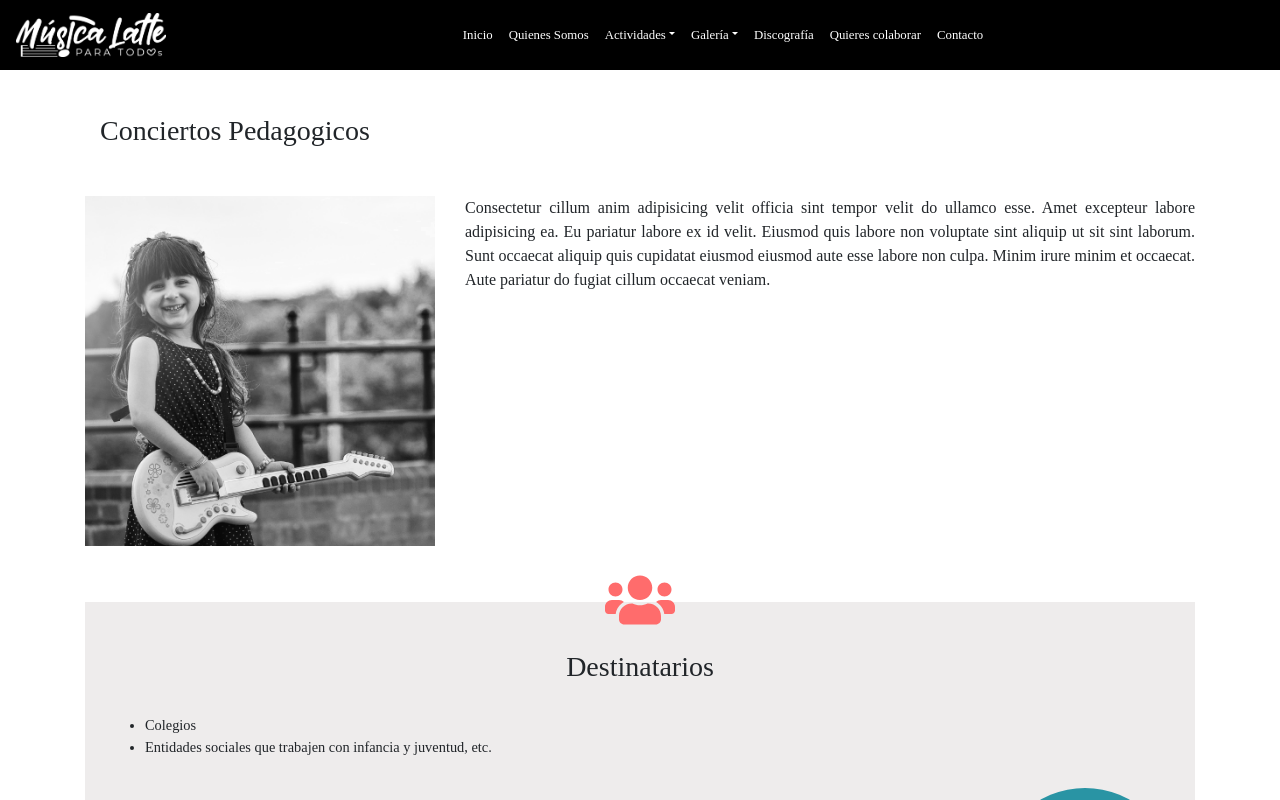
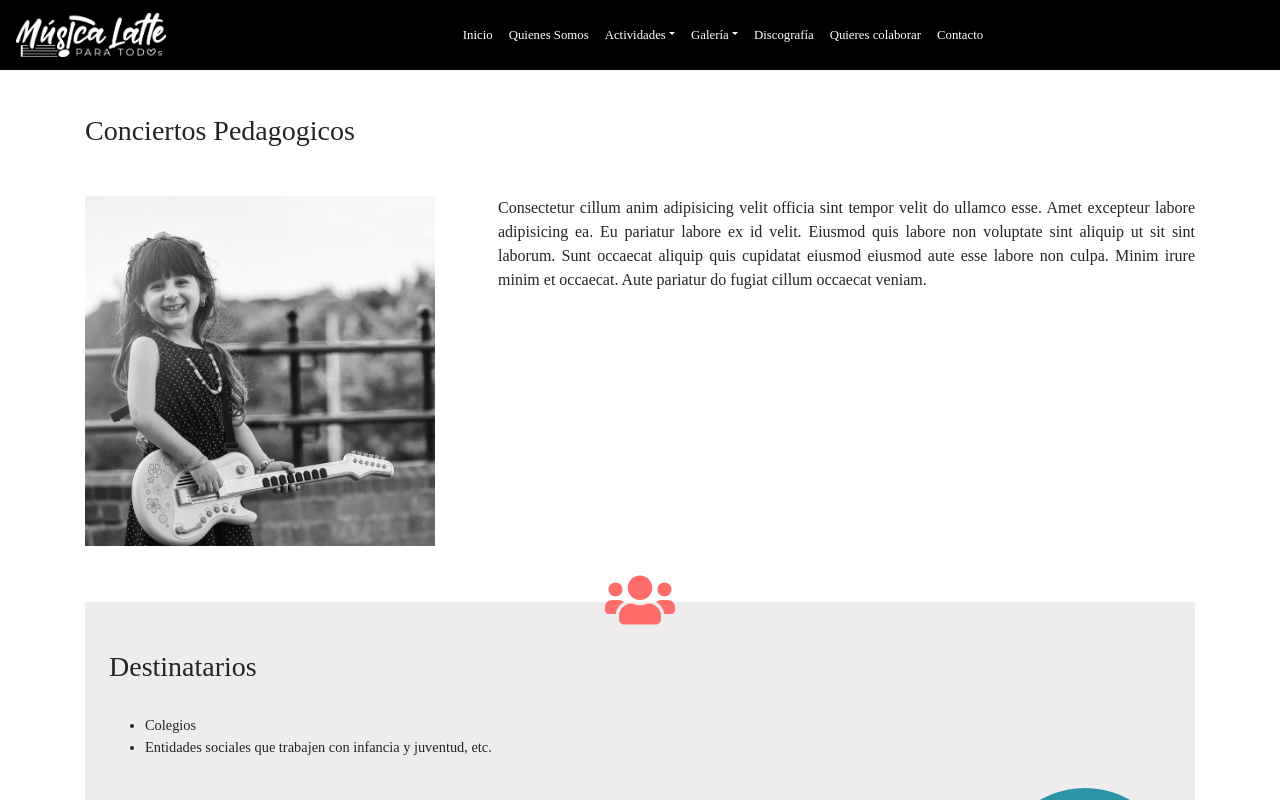
Before and after one commit to elenasacristan/m-latte, a React (Create React App) app in the folder frontend/: page / in a window 1280 px wide. Shown: the top 800 px of the page. Built offline with nearby package versions, Linux system fonts and the light colour scheme; a web font is replaced by a local one.

Commit message:
Improve styles detail component

```diff
--- a/frontend/src/components/card_detail/card_detail.js
+++ b/frontend/src/components/card_detail/card_detail.js
@@ -6,7 +6,7 @@ const CardDetail = () => {
   return (
     <div className="card-detail mx-auto">
       <FaUsers className="card-detail-icon" color="#FF6C6C" size="3.5rem"/>
-      <h3 className="text-center">Destinatarios</h3>
+      <h3 className="text-center text-lg-left pl-lg-4">Destinatarios</h3>
       <ul>
         <li>Colegios</li>
         <li>Entidades sociales que trabajen con infancia y juventud, etc.</li>
--- a/frontend/src/components/detail/detail.js
+++ b/frontend/src/components/detail/detail.js
@@ -6,7 +6,7 @@ import CardDetail from "../card_detail/card_detail";
 const Detail = () => {
   return (
     <div className="detail mx-auto container">
-      <h3 className="font-weight-light text-center text-lg-left mt-4 mb-5 container">
+      <h3 className="font-weight-light text-center text-lg-left mt-4 mb-5">
         Conciertos Pedagogicos
       </h3>
 
@@ -14,7 +14,7 @@ const Detail = () => {
         <div className="col-12 col-md-6 col-lg-5 col-xl-4">
           <img className="w-100 mb-5" src={Pedagogico} />
         </div>
-        <div className="col-12 col-md-6 col-lg-7 col-xl-8">
+        <div className="col-12 col-md-6 col-lg-7 col-xl-8 pl-lg-5">
           <p className="text-justify">
             Consectetur cillum anim adipisicing velit officia sint tempor velit
             do ullamco esse. Amet excepteur labore adipisicing ea. Eu pariatur
```
